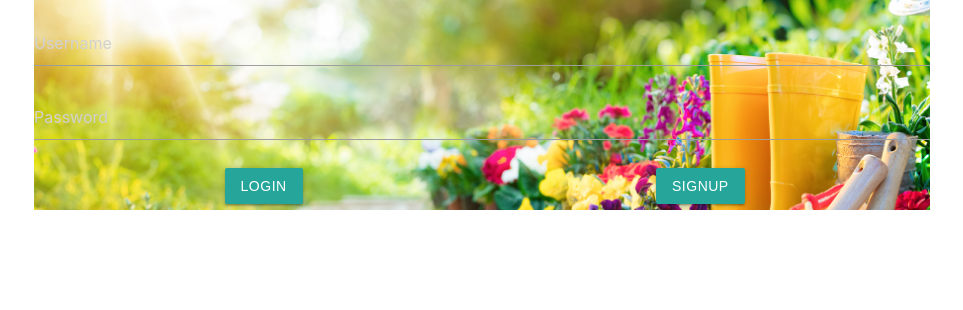
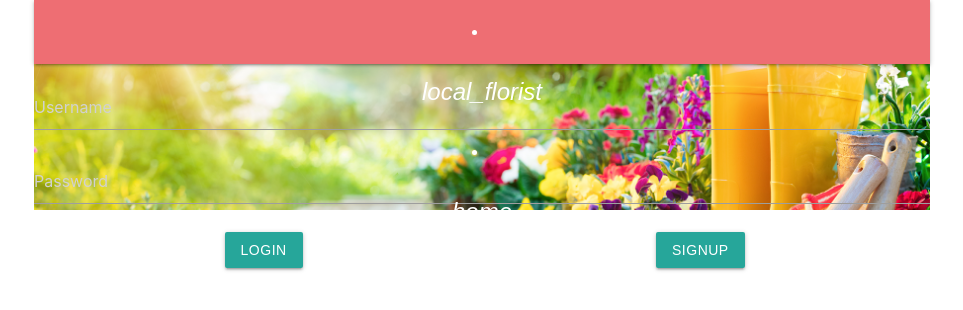
Before and after one commit to casmith205/Plant-Tracker, a React (Create React App) app in the folder client/: page / in a window 1280 px wide. Shown: the top 310 px of the page, without its empty margins (158-1121 px from the left). Built offline with nearby package versions, Linux system fonts and the light colour scheme.

Commit message:
navbar showing

```diff
--- a/client/src/components/NavBar.js
+++ b/client/src/components/NavBar.js
@@ -1,29 +1,19 @@
-// import React, {Component} from "react";
+import React, {Component} from "react";
 
-// class NavBar extends Component {
-// render () {
-//     return (
+class NavBar extends Component {
+render () {
+    return (
 
-//     <div>
+    <div>
+        <nav brand='logo' right>
+            <li href='Outdoor pg'><i>local_florist</i></li>
+            <li href='Indoor pg'><i>home</i></li>
+            <li href='Graveyard pg'><i>broken_image</i></li>
+            <li href='Profile pg'><i>person</i></li>
+         </nav>
+    </div>
 
-//         <nav brand='logo' right>
-//             <li href='Outdoor pg'><i>local_florist</i></li>
-//             <li href='Indoor pg'><i>home</i></li>
-//             <li href='Graveyard pg'><i>broken_image</i></li>
-//             <li href='Profile pg'><i>person</i></li>
-//          </nav>
-//     </div>
+    )};
+};
 
-//     <Navbar brand='logo' right>
-//     <NavItem href='Outdoor pg'><Icon>local_florist</Icon></NavItem>
-//     <NavItem href='Indoor pg'><Icon>home</Icon></NavItem>
-//     <NavItem href='Graveyard pg'><Icon>broken_image</Icon></NavItem>
-//     <NavItem href='Profile pg'><Icon>person</Icon></NavItem>
-//     </Navbar>
-
-// </div>
-
-//     )};
-// };
-
-// export default NavBar;
+export default NavBar;
--- a/client/src/pages/LoginPage/LoginPage.js
+++ b/client/src/pages/LoginPage/LoginPage.js
@@ -2,7 +2,7 @@ import React, { Component } from "react";
 import API from "../../utils/API";
 import { Link } from "react-router-dom";
 import Input from '../../components/Login/Input'
-// import Navbar from '../../components/NavBar'
+import Navbar from '../../components/NavBar'
 import styles from './LoginPage.css';
 
 class LoginPage extends Component {
@@ -65,7 +65,7 @@ class LoginPage extends Component {
         return (
             <div className="container" id="loginpage">
                 <div className="row">
-                {/* <Navbar /> */}
+                <Navbar />
                 </div>
                 <div className="row">
                     <form className="col s12">
```
